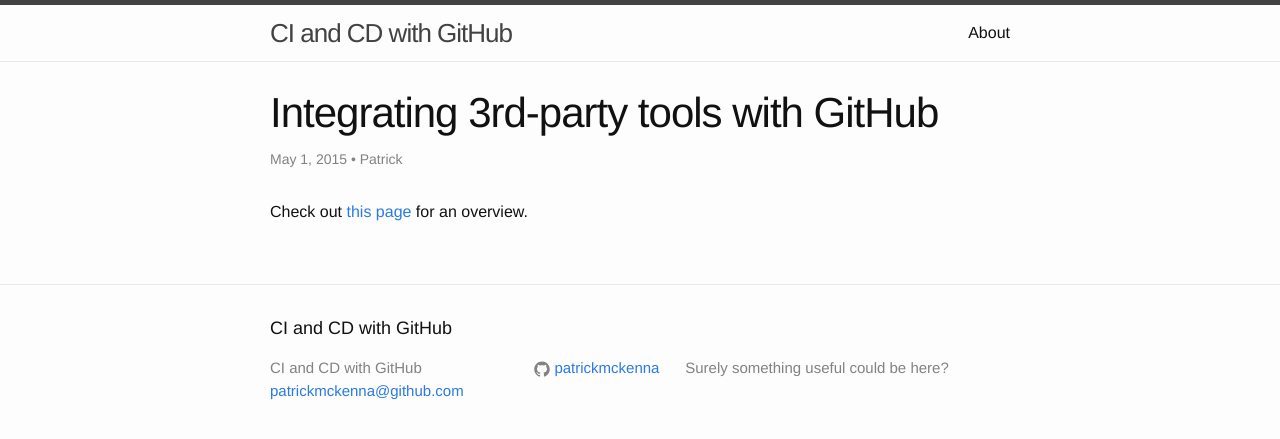
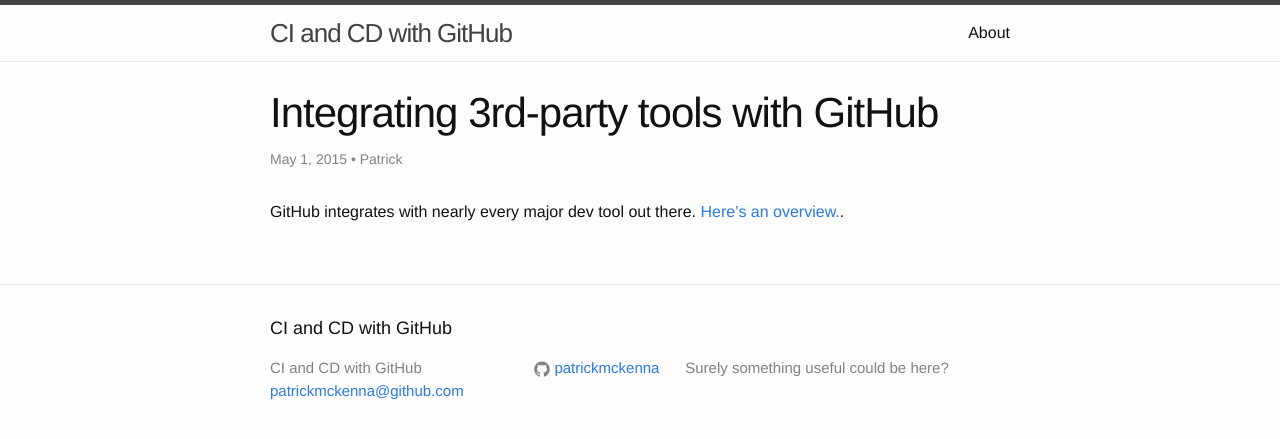
Before and after one commit to Fermentedbeats/cicd-demo, a Jekyll site: the page built from _posts/2015-05-24-github-integrations.md, in a window 1280 px wide. Shown: the top 439 px of the page. Built offline with Jekyll 4.4.1, drawn with Linux system fonts in a browser that asks for light colours.

Commit message:
double the post length (in sentence count...)

```diff
--- a/_posts/2015-05-24-github-integrations.md
+++ b/_posts/2015-05-24-github-integrations.md
@@ -4,4 +4,4 @@ title:  "Integrating 3rd-party tools with GitHub"
 author: Patrick
 date:   2015-05-01
 ---
-Check out [this page](https://github.com/integrations) for an overview.
+GitHub integrates with nearly every major dev tool out there. [Here's an overview.](https://github.com/integrations).
```
